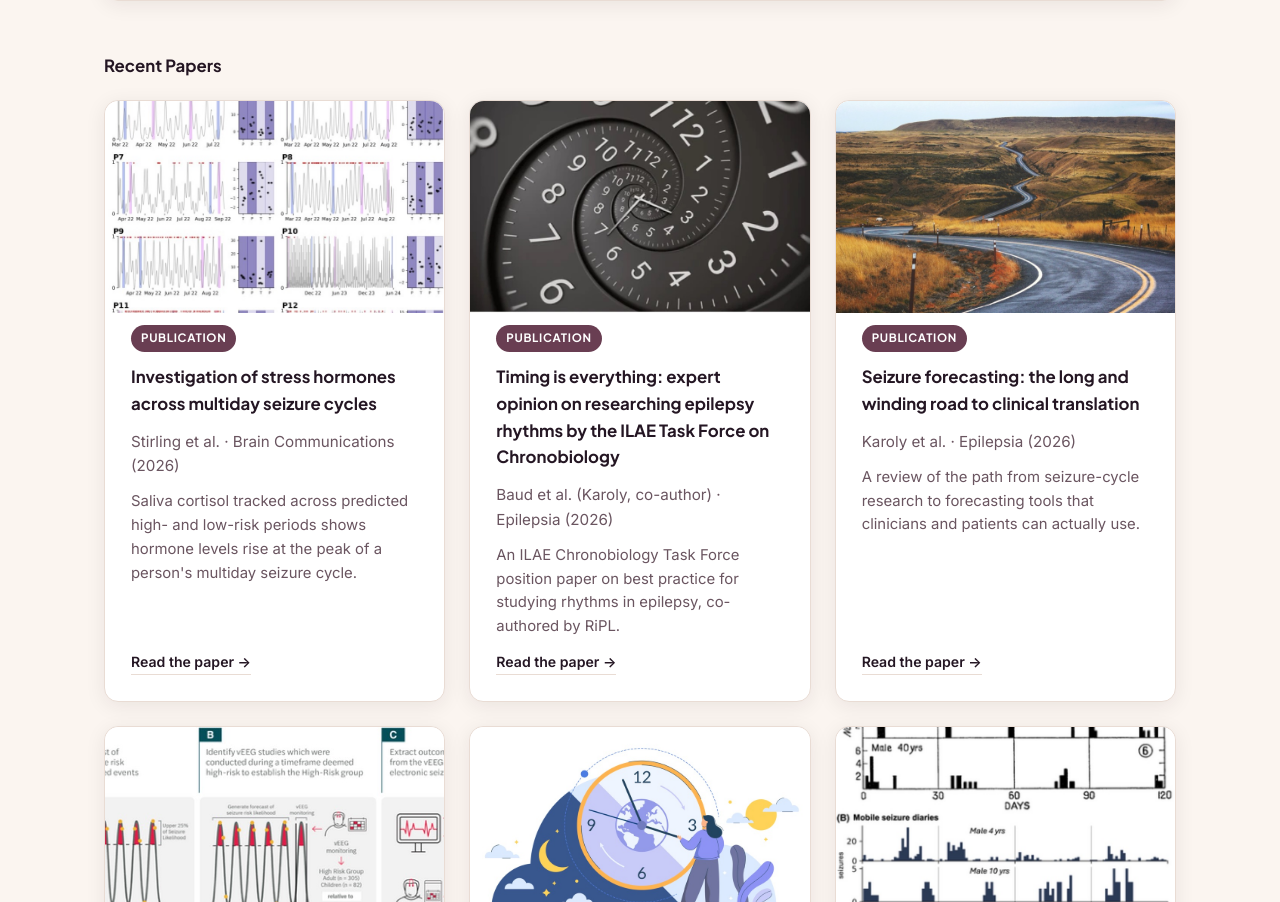
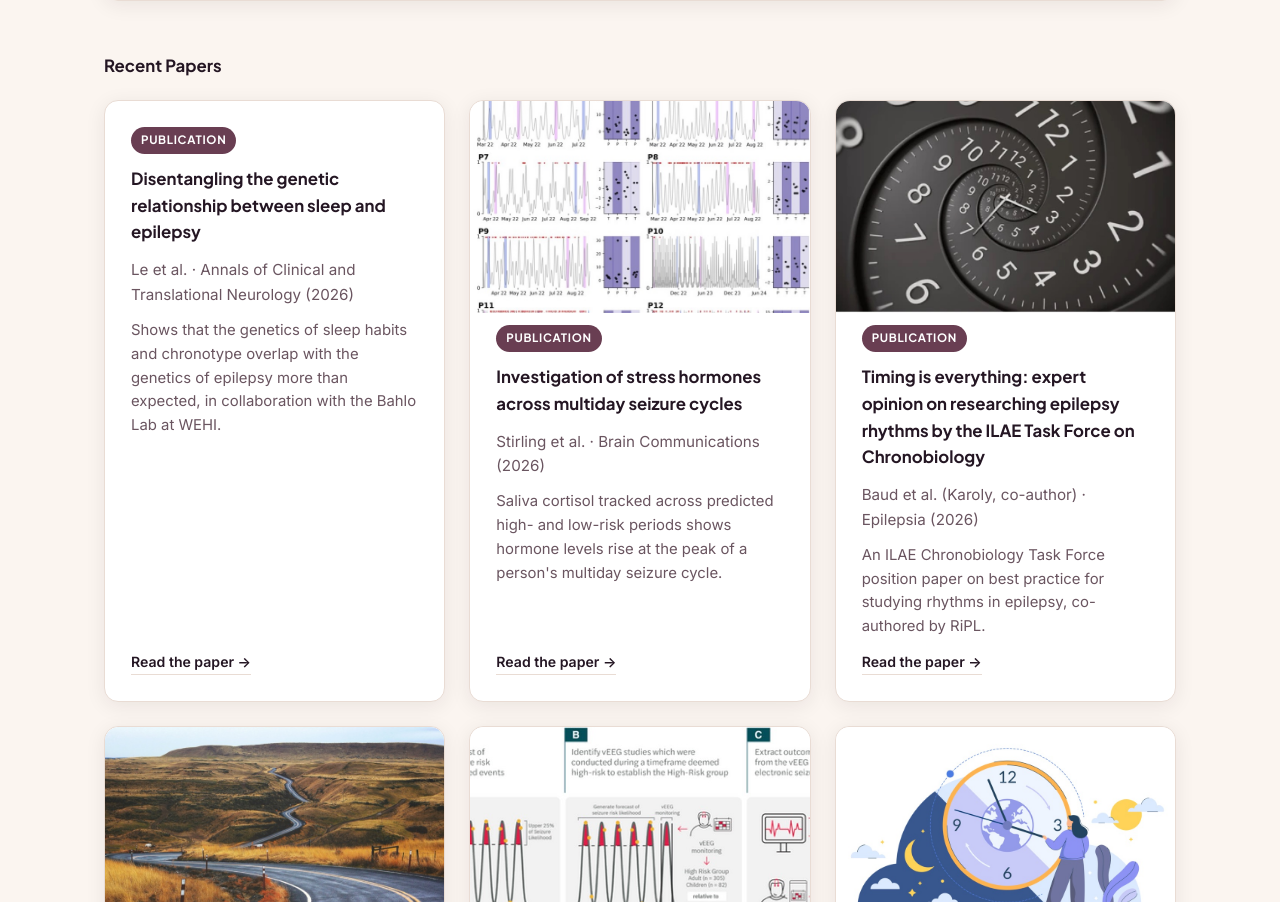
Before and after one commit to RiPLresearch/RiPLresearch.github.io, a plain HTML site: page publications.html in a window 1280 px wide. Shown: the part 739-1641 px from the top of the page. Drawn offline with Linux system fonts and the light colour scheme.

Commit message:
Add Le et al. 2026 sleep and epilepsy genetics paper to Recent Papers
Co-Authored-By: Claude Sonnet 5.5 <noreply@anthropic.com>

```diff
--- a/publications.html
+++ b/publications.html
@@ -55,6 +55,14 @@
 
     <p class="team-group-title">Recent Papers</p>
     <div class="grid pub-grid">
+
+      <div class="card pub-card">
+        <span class="badge publication">Publication</span>
+        <h3>Disentangling the genetic relationship between sleep and epilepsy</h3>
+        <p class="pub-meta">Le et al. · Annals of Clinical and Translational Neurology (2026)</p>
+        <p class="blurb">Shows that the genetics of sleep habits and chronotype overlap with the genetics of epilepsy more than expected, in collaboration with the Bahlo Lab at WEHI.</p>
+        <a class="read-more" href="https://onlinelibrary.wiley.com/doi/full/10.1002/acn3.70568" target="_blank" rel="noopener">Read the paper →</a>
+      </div>
 
       <div class="card pub-card">
         <div class="pub-card-media">
```
